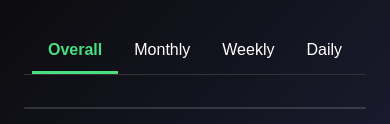
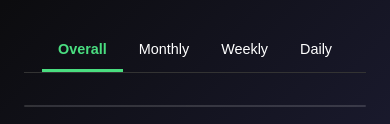
Before and after one commit to codepvg/leetcode-ranking, a website: page frontend/leaderboard.html in a window 390 px wide. Shown: the part 186-310 px from the top of the page. Drawn offline with Linux system fonts and the light colour scheme; no server answers.

Commit message:
Manage wrapping

```diff
--- a/frontend/styles/main.css
+++ b/frontend/styles/main.css
@@ -253,6 +253,7 @@ body {
   justify-content: center;
   margin-bottom: 2rem;
   border-bottom: 1px solid #333;
+  flex-wrap: nowrap;
 }
 
 .tab {
@@ -646,7 +647,7 @@ body {
 
   .tab {
     padding: 0.75rem 1rem;
-    font-size: 1rem;
+    font-size: 0.9rem;
   }
 
   .page-title {
```
